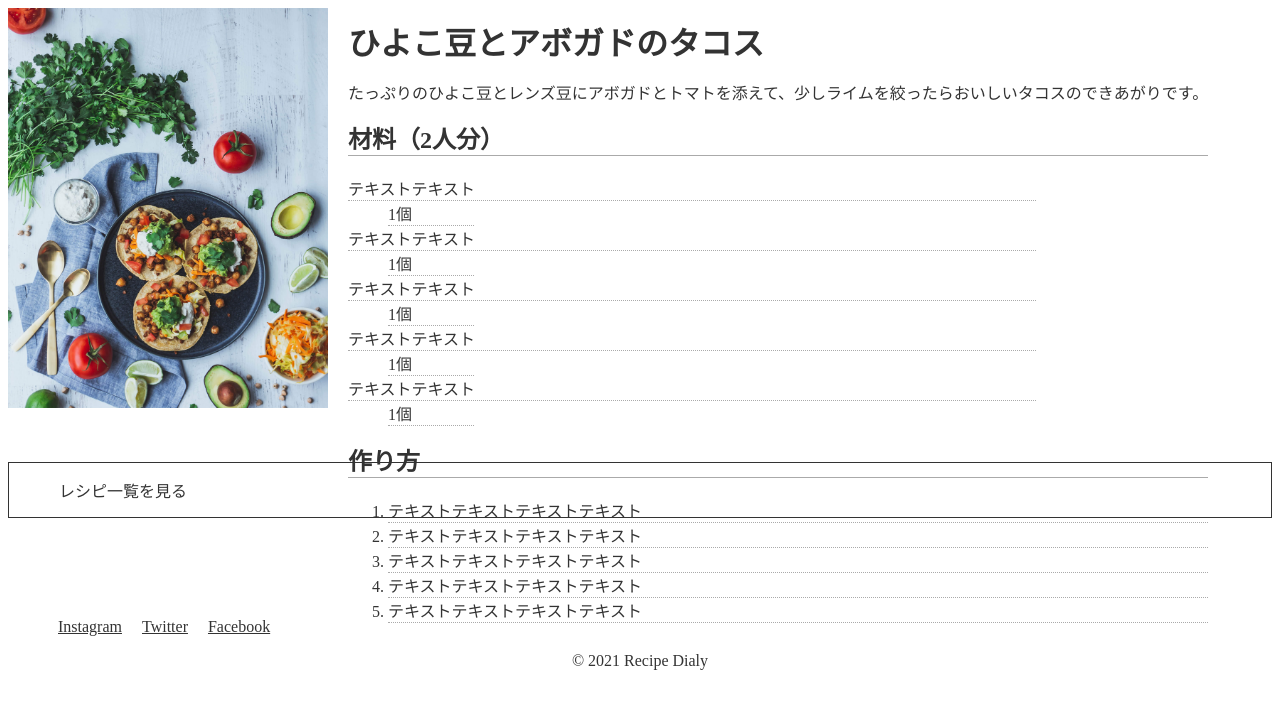
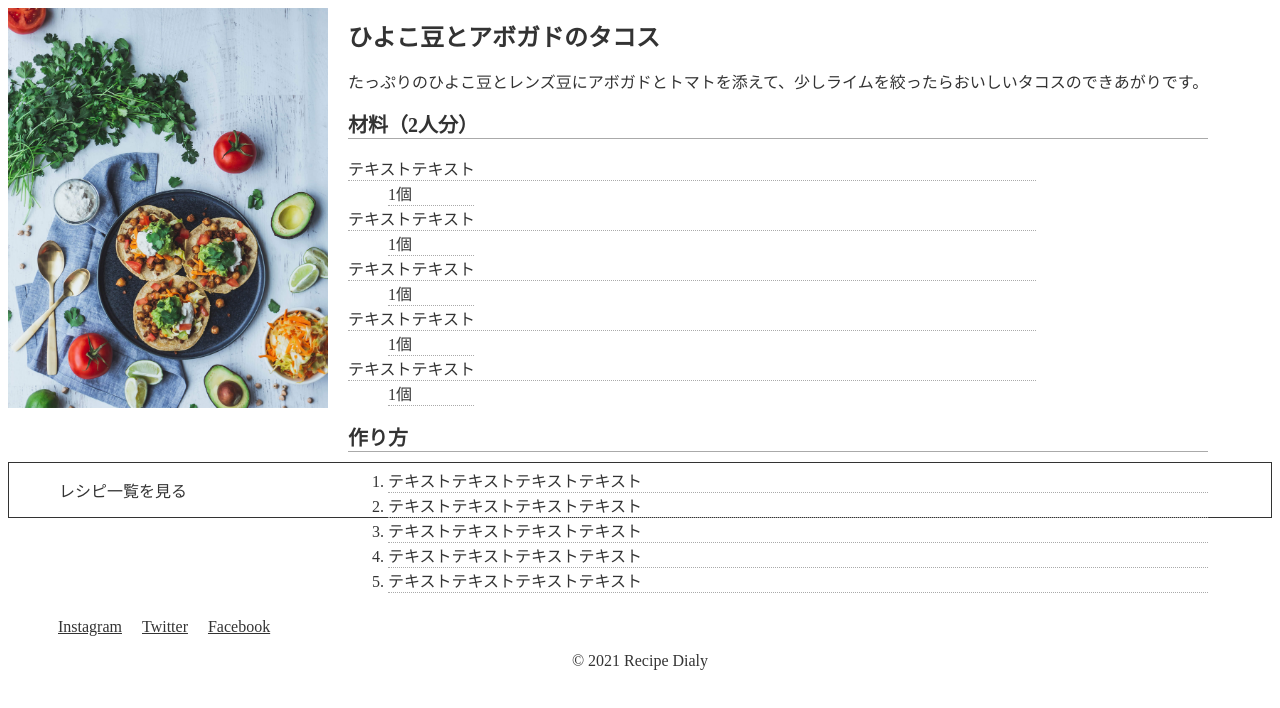
Before and after one commit to memoru333/recipe2, a plain HTML site: page index.html in a window 1280 px wide. Drawn offline with Linux system fonts and the light colour scheme.

Commit message:
Update style.css

```diff
--- a/css/style.css
+++ b/css/style.css
@@ -50,15 +50,12 @@ a {
 
 .page-title {
     margin: 10px 0;
-}
-
-.recipe p {
-
+    font-size: 24px
 }
 
 .content-title {
     width: 100%;
-
+    font-size: 20px;
     margin-top: 10px;
     border-bottom: 1px solid #aaa;
 }
```
